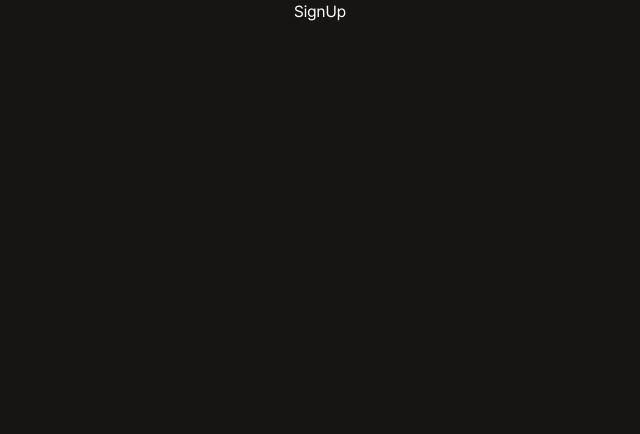
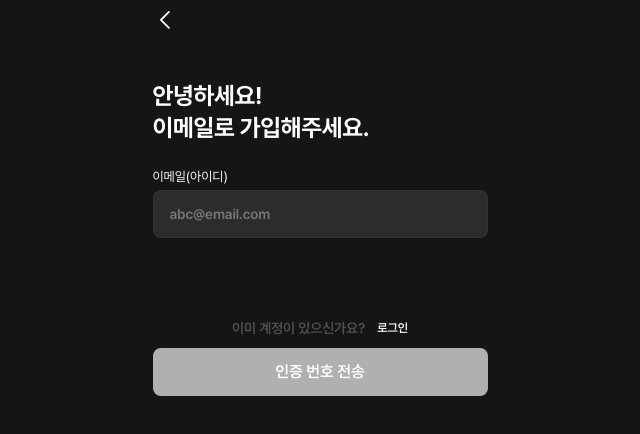
Before and after one commit to 2ruuuu/chagok, a Next.js app: page /signup in a window 1280 px wide. Shown: the top 434 px of the page, without its empty margins (320-960 px from the left). Built offline with nearby package versions, Linux system fonts and the light colour scheme.

Commit message:
design: auth UI 작업완료

```diff
--- a/src/app/(auth)/layout.tsx
+++ b/src/app/(auth)/layout.tsx
@@ -1,6 +1,8 @@
 const AuthLayout = ({ children }: LayoutProps<"/">) => {
   return (
-    <div className="flex flex-1 flex-col px-5 pb-14 m-auto">{children}</div>
+    <div className="flex flex-1 flex-col mx-auto w-full max-w-93.75 px-5 pb-14">
+      {children}
+    </div>
   );
 };
 
--- a/src/app/(auth)/login/email/page.tsx
+++ b/src/app/(auth)/login/email/page.tsx
@@ -1,4 +1,3 @@
-import BackButton from "@/components/back-button/BackButton";
 import Bottom from "./_components/Bottom";
 import CheckBox from "./_components/CheckBox";
 import OauthLogin from "./_components/OauthLogin";
@@ -6,16 +5,13 @@ import OauthLogin from "./_components/OauthLogin";
 const EmailLoginPage = () => {
   return (
     <div>
-      <div className="w-full flex justify-start py-2">
-        <BackButton />
-      </div>
       <div className="py-10 flex flex-col gap-10">
         <div className="flex flex-col gap-6">
-          <span className="text-heading1">
+          <h1 className="text-heading1">
             이메일로
             <br />
             로그인 하기
-          </span>
+          </h1>
           <CheckBox />
         </div>
         <OauthLogin />
--- /dev/null
+++ b/src/app/(auth)/signup/complete/page.tsx
@@ -0,0 +1,24 @@
+import Image from "next/image";
+import mockLogo from "@/assets/imgs/mock-logo.png";
+import { Button } from "@/components/button/Button";
+
+const CompletePage = () => {
+  return (
+    <div className="flex flex-1 flex-col">
+      <div className="flex flex-1 flex-col items-center justify-center gap-5 text-center">
+        <Image
+          src={mockLogo}
+          alt="차곡의 로고 이미지 입니다."
+          loading="eager"
+          className="size-25"
+        />
+        <div className="flex flex-col gap-2.5">
+          <h1 className="text-heading1">차곡에 오신 걸 환영해요.</h1>
+        </div>
+      </div>
+      <Button>시작하기</Button>
+    </div>
+  );
+};
+
+export default CompletePage;
--- /dev/null
+++ b/src/app/(auth)/signup/layout.tsx
@@ -0,0 +1,14 @@
+import BackButton from "@/components/back-button/BackButton";
+
+const SignupLayout = ({ children }: LayoutProps<"/signup">) => {
+  return (
+    <>
+      <div className="flex w-full justify-start py-2">
+        <BackButton />
+      </div>
+      {children}
+    </>
+  );
+};
+
+export default SignupLayout;
--- /dev/null
+++ b/src/app/(auth)/signup/nickname/page.tsx
@@ -0,0 +1,25 @@
+import { Button } from "@/components/button/Button";
+import TextInput from "@/components/text-input/TextInput";
+
+const NickNamePage = () => {
+  return (
+    <div className="py-10 flex flex-col gap-20">
+      <div className="flex flex-col gap-6">
+        <h1 className="text-heading1">
+          어떻게 불러드릴까요?
+          <br />
+          나중에 언제든 바꿀 수 있어요.
+        </h1>
+        <TextInput
+          type="text"
+          id="nickname"
+          placeholder="촉촉한 초코칩"
+          labelText="닉네임 입력"
+        />
+      </div>
+      <Button variant="disable">시작하기</Button>
+    </div>
+  );
+};
+
+export default NickNamePage;
--- a/src/app/(auth)/signup/page.tsx
+++ b/src/app/(auth)/signup/page.tsx
@@ -1,5 +1,38 @@
-const SignUp = () => {
-  return <div>SignUp</div>;
+import Link from "next/link";
+import { Button } from "@/components/button/Button";
+import TextInput from "@/components/text-input/TextInput";
+
+const SignUpPage = () => {
+  return (
+    <div>
+      <div className="py-10 flex flex-col gap-20">
+        <div className="flex flex-col gap-6">
+          <h1 className="text-heading1">
+            안녕하세요!
+            <br />
+            이메일로 가입해주세요.
+          </h1>
+          <TextInput
+            type="email"
+            id="email"
+            placeholder="abc@email.com"
+            labelText="이메일(아이디)"
+          />
+        </div>
+        <div className="flex flex-col gap-2.5">
+          <div className="flex items-center justify-center gap-3">
+            <span className="text-label2 text-neutral-70">
+              이미 계정이 있으신가요?
+            </span>
+            <Link href="/login" className="text-label3 text-common-0">
+              로그인
+            </Link>
+          </div>
+          <Button variant="disable">인증 번호 전송</Button>
+        </div>
+      </div>
+    </div>
+  );
 };
 
-export default SignUp;
+export default SignUpPage;
--- /dev/null
+++ b/src/app/(auth)/signup/password/page.tsx
@@ -0,0 +1,31 @@
+import { Button } from "@/components/button/Button";
+import TextInput from "@/components/text-input/TextInput";
+
+const PasswordPage = () => {
+  return (
+    <div className="py-10 flex flex-col gap-20">
+      <div className="flex flex-col gap-6">
+        <h1 className="text-heading1">
+          로그인에 사용할
+          <br />
+          비밀번호를 입력해 주세요.
+        </h1>
+        <TextInput
+          type="password"
+          id="password"
+          placeholder="8자 이상의 비밀번호"
+          labelText="비밀번호"
+        />
+        <TextInput
+          type="password"
+          id="passwordCheck"
+          placeholder="8자 이상의 비밀번호"
+          labelText="비밀번호 확인"
+        />
+      </div>
+      <Button variant="disable">회원가입 완료</Button>
+    </div>
+  );
+};
+
+export default PasswordPage;
--- a/src/components/button/Button.tsx
+++ b/src/components/button/Button.tsx
@@ -9,12 +9,13 @@ const buttonVariants = cva(
       variant: {
         primary:
           "bg-primary-40 text-common-0 hover:bg-primary-50 active:bg-primary-60",
+        disable: "bg-neutral-20 text-common-0 ",
         google:
           "border-line-normal bg-common-0 text-common-100 hover:bg-neutral-5",
         kakao: "bg-kakao text-common-100 hover:bg-kakao/90",
       },
       size: {
-        xl: "h-12 w-full rounded-xl px-5 text-body1 font-semibold [&_svg:not([class*='size-'])]:size-6",
+        xl: "h-12 w-full rounded-lg px-3.75 text-body1 font-semibold [&_svg:not([class*='size-'])]:size-6",
       },
     },
     defaultVariants: {
```
